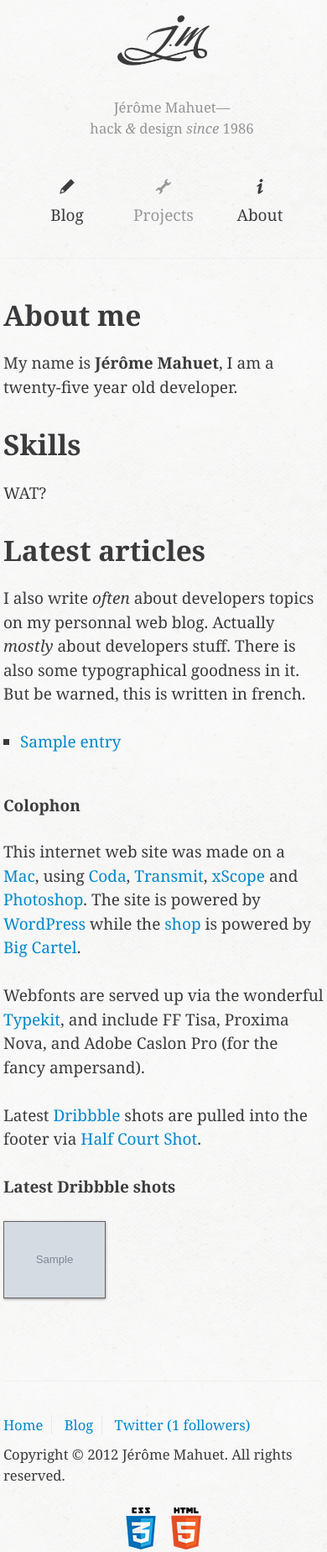
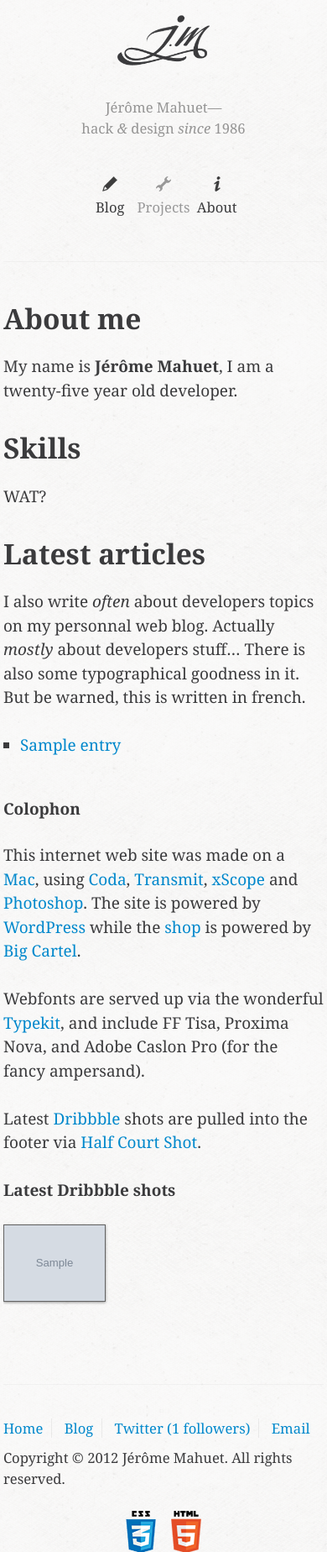
Before and after one commit to Rydgel/Personal-Website, a Flask app: template templates/index.html in a window 390 px wide. Shown: the top 1848 px of the page at 84% size. Run offline with Flask 2, Linux system fonts and the light colour scheme; the template is opened without the code that fills it: most values are stand-ins (such as "Sample title", 1, 10 or a date in 2020); grey boxes marked "Sample" are stand-in pictures; some libraries are stand-ins or nearby versions.

Commit message:
Fixe header with responsiveness

```diff
--- a/static/css/style.css
+++ b/static/css/style.css
@@ -182,11 +182,11 @@ header[role="main-header"] div[role="bio"] {
 }
 
 header[role="main-header"] a {
-  display: inline-block;
-  text-decoration: none;
+  	display: inline-block;
+  	text-decoration: none;
 	width: 110px;
 	height: 63px;
-  border: none;
+  	border: none;
 }
 
 header[role="main-header"] h1 {
@@ -199,10 +199,10 @@ header[role="main-header"] div.top {
 }
 
 header[role="main-header"] p {
-  display: inline-block;
+  	display: inline-block;
 	font-size: 0.875em;
 	color: rgba(0, 0, 0, 0.4);
-	padding-left: 20px;
+	padding-left: 30px;
 }
 
 header[role="main-header"] nav {
@@ -213,12 +213,14 @@ header[role="main-header"] nav {
 header[role="main-header"] nav ul {
 	height: 96px;
 	float:right;
+	width: 50%;
 }
 
 header[role="main-header"] nav ul li {
 	list-style: none;
 	float: left;
 	display: inline-block;
+	width: 33.33333%;
 }
 
 header[role="main-header"] nav a {
@@ -229,6 +231,7 @@ header[role="main-header"] nav a {
 	height: 100px;
 	text-align: center;
 	color : #3B3B3D;
+	width: auto;
 }
 
 header[role="main-header"] nav ul a:hover {
@@ -344,6 +347,11 @@ section[role="logo"] img {
 	  		text-align: center;
 		}
 
+		header[role="main-header"] p {
+			padding-left: 0px;
+		}
+
+
 		header[role="main-header"] span {
 		  padding-left: 0;
 		}
@@ -373,11 +381,11 @@ section[role="logo"] img {
 		header[role="main-header"] nav ul {
 			float: none;
 			text-align: center;
-
+			margin: 0 auto;
 		}
 
 		header[role="main-header"] nav ul li {
-			float: none;
+			font-size: 0.875em;
 		}
 
 
--- a/templates/index.html
+++ b/templates/index.html
@@ -28,11 +28,11 @@
 				<img src="{{ url_for('static', filename='images/logo.png') }}" alt="Jérôme Mahuet">
 			</a>
 		</h1>
-		<div class="four columns top">
+		<div class="five columns top">
 			<p>Jérôme Mahuet—<br>
 			hack <em>&</em> design <em>since</em> 1986</p>
 	    </div>
-		<nav role="main-navigation" class="ten columns">
+		<nav role="main-navigation" class="nine columns">
 	    	<ul>
 				<li>
 					<a href="http://phollow.fr" title="blog">
@@ -64,14 +64,12 @@
 			<p>WAT?</p>
 
 			<h2>Latest articles</h2>
-			<p>I also write <em>often</em> about developers topics on my personnal web blog. Actually <em>mostly</em> about developers stuff. There is also some typographical goodness in it. But be warned, this is written in french.</p>
+			<p>I also write <em>often</em> about developers topics on my personnal web blog. Actually <em>mostly</em> about developers stuff… There is also some typographical goodness in it. But be warned, this is written in french.</p>
 			<ul role="articles-list">
 			{% for entry in entries %}
 			  <li><a target="_blank" title="{{ entry.title }}" href="{{ entry.feedburner_origlink }}">{{ entry.title }}</a></li>
 			{% endfor %}
 			</ul>
-
-
 		</div>
 		<aside class="seven columns">
 			<p><img class="me" src="{{ url_for('static', filename='images/meh.jpg') }}" alt="Jérôme Mahuet"></p>
@@ -98,6 +96,7 @@
 	  			<li><a href="/">Home</a></li>
 	  			<li><a href="http://phollow.fr">Blog</a></li>
 	  			<li><a href="http://twitter.com/phollow">Twitter ({{ nb_followers|number_format }} followers)</a></li>
+				<li><a href="mailto:rydgel@phollow.fr">Email</a></li>
 	  		</ul>
 	  	</nav>
 	  	<p>Copyright © 2012 Jérôme Mahuet. All rights reserved.</p>
```
